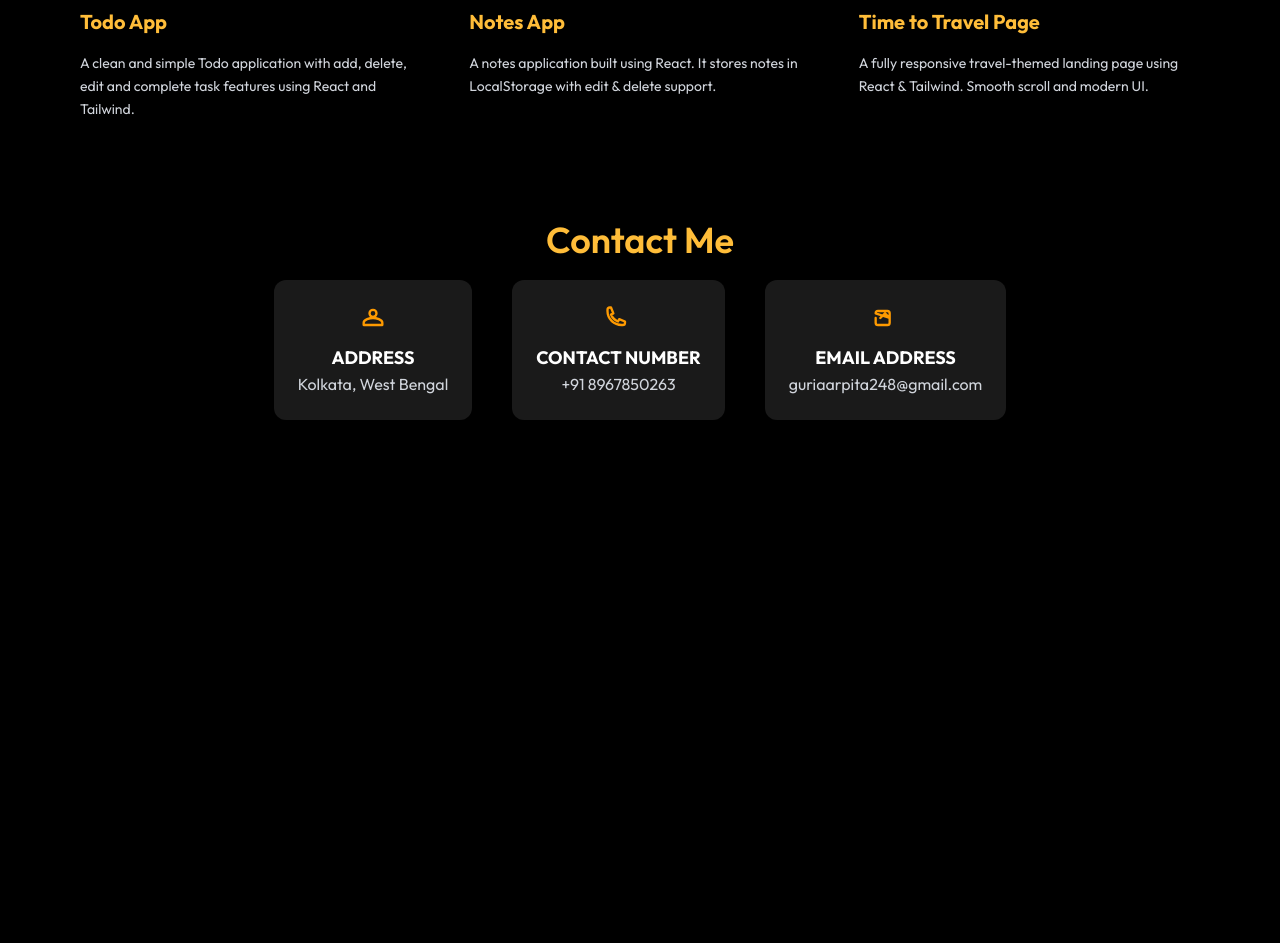
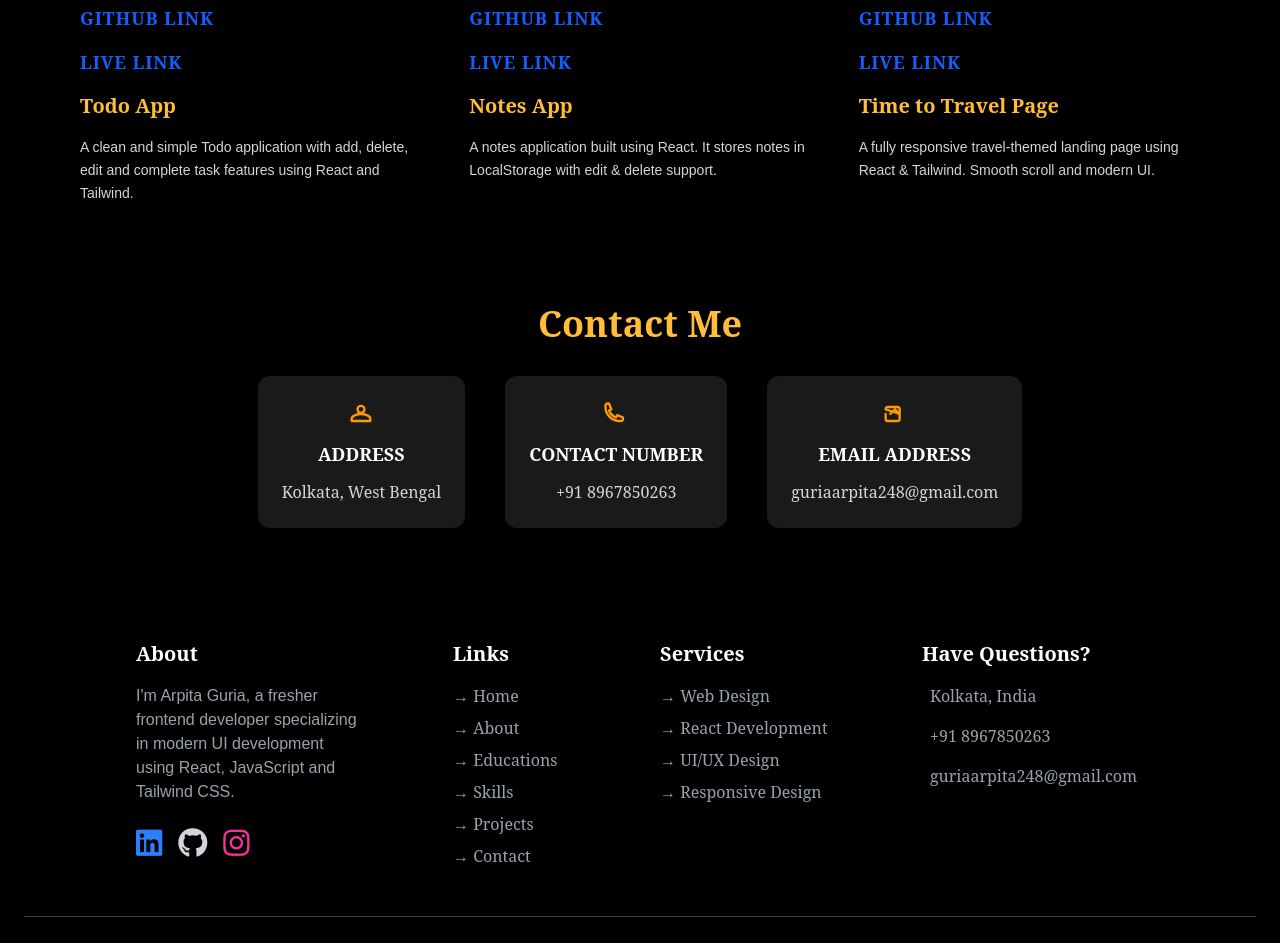
Before and after one commit to guriaarpita25/Portfolio-website, a React (Vite) app: page / in a window 1280 px wide. Shown: the part 2980-3923 px from the top of the page. Before the commit the page ends 3460 px from the top, so only its background shows below. Built offline with nearby package versions, Linux system fonts and the light colour scheme.

Commit message:
code updated

```diff
--- a/index.html
+++ b/index.html
@@ -9,7 +9,7 @@
   <link rel="preconnect" href="https://fonts.googleapis.com">
   <link rel="preconnect" href="https://fonts.gstatic.com" crossorigin>
   <link rel="stylesheet" href="https://cdnjs.cloudflare.com/ajax/libs/font-awesome/6.5.0/css/all.min.css" />
-  <link href="https://fonts.googleapis.com/css2?family=Outfit:wght@100..900&display=swap" rel="stylesheet">
+
 </head>
 
 <body>
--- a/src/Components/About.jsx
+++ b/src/Components/About.jsx
@@ -19,7 +19,7 @@ const About = () => {
                     </div>
 
                     <div className="max-w-xl">
-                        <p className="text-lg md:text-xl">
+                        <p className="text-lg md:text-xl font-[Oswald,sans-serif]">
                             I'm <span className="text-[#ffbd39] font-semibold">Arpita Guria</span>, a web developer
                             specializing in building modern UI using
                             React.js, JavaScript, HTML, CSS, and Tailwind CSS.
--- a/src/Components/Contact.jsx
+++ b/src/Components/Contact.jsx
@@ -1,16 +1,15 @@
-
-import React from 'react'
+import React from "react";
 
 const Contact = () => {
   return (
-        <div className="mt-5" id='contact'>
-            <h2 className="text-[#ffbd39] text-4xl font-semibold text-center mb-5">
+    <>
+
+      <div id="contact" className="mt-5">
+        <h2 className="text-[#ffbd39] text-4xl font-semibold text-center mb-8">
           Contact Me
         </h2>
 
-            <div className="flex flex-col md:flex-row justify-center items-center gap-10 mb-[60px]">
-
-
+        <div className="flex flex-col md:flex-row justify-center items-center gap-10 mb-20">
 
           <div className="flex flex-col items-center gap-3 bg-[#1a1a1a] p-6 rounded-xl shadow-lg hover:shadow-amber-500/30 transition">
             <svg
@@ -27,10 +26,8 @@ const Contact = () => {
                 d="M12 11c1.656 0 3-1.343 3-3s-1.344-3-3-3-3 1.343-3 3 1.344 3 3 3zm0 1c-2.667 0-8 1.333-8 4v2h16v-2c0-2.667-5.333-4-8-4z"
               />
             </svg>
-                    <div className="text-center">
             <h3 className="font-bold text-lg uppercase">Address</h3>
             <p className="text-gray-300">Kolkata, West Bengal</p>
-                    </div>
           </div>
 
 
@@ -49,11 +46,8 @@ const Contact = () => {
                 d="M3 5a2 2 0 012-2h1l2 5-2 1a11 11 0 006 6l1-2 5 2v1a2 2 0 01-2 2h-1c-6.627 0-12-5.373-12-12V5z"
               />
             </svg>
-
-                    <div className="text-center">
             <h3 className="font-bold text-lg uppercase">Contact Number</h3>
             <p className="text-gray-300">+91 8967850263</p>
-                    </div>
           </div>
 
 
@@ -72,16 +66,85 @@ const Contact = () => {
                 d="M16 12l-4-4-4 4m8 0v4a2 2 0 01-2 2H6a2 2 0 01-2-2v-4m0-4a2 2 0 012-2h8a2 2 0 012 2v4z"
               />
             </svg>
-
-                    <div className="text-center">
             <h3 className="font-bold text-lg uppercase">Email Address</h3>
             <p className="text-gray-300">guriaarpita248@gmail.com</p>
           </div>
         </div>
+      </div>
 
+     <footer className="bg-black text-gray-300 py-8 px-6">
+  <div className="max-w-5xl mx-auto grid grid-cols-1 sm:grid-cols-2 lg:grid-cols-4 gap-10 px-2">
+
+    <div>
+      <h3 className="text-xl font-semibold text-white mb-4">About</h3>
+      <p className="text-gray-400 leading-6 font-[Oswald,sans-serif]">
+        I'm Arpita Guria, a fresher frontend developer specializing in modern UI development using React, JavaScript and Tailwind CSS.
+      </p>
+
+      <div className="flex gap-4 mt-6">
+        <a href="https://www.linkedin.com/in/arpita-guria-003467395/" target="_blank" className="hover:scale-110 transition">
+          <i className="fa-brands fa-linkedin text-3xl text-blue-500"></i>
+        </a>
+
+        <a href="https://github.com/guriaarpita25" target="_blank" className="hover:scale-110 transition">
+          <i className="fa-brands fa-github text-3xl hover:text-gray-400"></i>
+        </a>
+
+        <a href="#" target="_blank" className="hover:scale-110 transition">
+          <i className="fa-brands fa-instagram text-3xl text-pink-500"></i>
+        </a>
       </div>
     </div>
-    )
-}
 
-export default Contact
+    <div>
+      <h3 className="text-xl font-semibold text-white mb-4 ml-[55px]">Links</h3>
+      <ul className="space-y-2 text-gray-400 ml-[55px]">
+        <li className="hover:text-[#ffbd39] cursor-pointer">→ Home</li>
+        <li className="hover:text-[#ffbd39] cursor-pointer">→ About</li>
+        <li className="hover:text-[#ffbd39] cursor-pointer">→ Educations</li>
+        <li className="hover:text-[#ffbd39] cursor-pointer">→ Skills</li>
+        <li className="hover:text-[#ffbd39] cursor-pointer">→ Projects</li>
+        <li className="hover:text-[#ffbd39] cursor-pointer">→ Contact</li>
+      </ul>
+    </div>
+
+    <div>
+      <h3 className="text-xl font-semibold text-white mb-4">Services</h3>
+      <ul className="space-y-2 text-gray-400">
+        <li className="hover:text-[#ffbd39] cursor-pointer">→ Web Design</li>
+        <li className="hover:text-[#ffbd39] cursor-pointer">→ React Development</li>
+        <li className="hover:text-[#ffbd39] cursor-pointer">→ UI/UX Design</li>
+        <li className="hover:text-[#ffbd39] cursor-pointer">→ Responsive Design</li>
+      </ul>
+    </div>
+
+    <div>
+      <h3 className="text-xl font-semibold text-white mb-4">Have Questions?</h3>
+
+      <div className="space-y-4 text-gray-400">
+        <p className="flex items-center gap-2">
+          <i className="ri-map-pin-fill text-[#ffbd39]"></i>
+          Kolkata, India
+        </p>
+        <p className="flex items-center gap-2">
+          <i className="ri-phone-fill text-[#ffbd39]"></i>
+          +91 8967850263
+        </p>
+        <p className="flex items-center gap-2">
+          <i className="ri-mail-fill text-[#ffbd39]"></i>
+          guriaarpita248@gmail.com
+        </p>
+      </div>
+    </div>
+  </div>
+
+  <div className="text-center text-gray-500 mt-12 border-t border-gray-700 pt-6 text-sm">
+    © {new Date().getFullYear()} Arpita Guria — All Rights Reserved.
+  </div>
+</footer>
+
+    </>
+  );
+};
+
+export default Contact;
--- a/src/Components/Education.jsx
+++ b/src/Components/Education.jsx
@@ -52,7 +52,7 @@ const Education = () => {
               {edu.institution}
             </p>
 
-            <p className="text-gray-300 mt-4 leading-relaxed">
+            <p className="text-gray-300 mt-4 leading-relaxed font-[Oswald,sans-serif]">
               {edu.description}
             </p>
           </div>
--- a/src/Components/Projects.jsx
+++ b/src/Components/Projects.jsx
@@ -5,9 +5,10 @@ const Projects = () => {
   const projects = [
     {
       title: "Todo App",
-      image: "/projects/todo.png", // place in public/projects/
+      image: "/projects/todo.png",
       desc: "A clean and simple Todo application with add, delete, edit and complete task features using React and Tailwind.",
       github: "https://github.com/guriaarpita25/Todo-app-new",
+      Netlify: "https://todo-app-arpita.netlify.app/"
     },
 
     {
@@ -15,6 +16,7 @@ const Projects = () => {
       image: "/projects/notes.png",
       desc: "A notes application built using React. It stores notes in LocalStorage with edit & delete support.",
       github: "https://github.com/guriaarpita25/Notes-app",
+      Netlify: "https://notes-app-arpita.netlify.app/"
     },
 
     {
@@ -22,6 +24,7 @@ const Projects = () => {
       image: "/projects/travel.png",
       desc: "A fully responsive travel-themed landing page using React & Tailwind. Smooth scroll and modern UI.",
       github: "https://github.com/guriaarpita25/Time-to-travel-page",
+      Netlify: "https://steady-choux-31b316.netlify.app/"
     },
   ];
 
@@ -30,35 +33,41 @@ const Projects = () => {
       <h2 className="text-center text-4xl font-bold tracking-wide mb-6 text-[#ffbd39]">
         My Projects
       </h2>
-      <p className="text-center text-xl font-bold mb-20 ">"Explore my portfolio of projects, where I apply my expertise in web <br />
+      <p className="text-center text-xl font-bold mb-20 font-[Oswald,sans-serif]">"Explore my portfolio of projects, where I apply my expertise in web <br />
         development, UI/UX design, and Android development to build innovative and <br />
         impactful digital solutions."</p>
       <div className="grid grid-cols-1 lg:grid-cols-3  gap-12 px-6 md:px-20">
         {projects.map((p, idx) => (
           <div key={idx} className="flex flex-col gap-4">
 
-            {/* Project Image */}
+
             <img
               src={p.image}
-           className="w-full h-[400px] rounded-lg shadow-lg "
+              className="w-full h-[400px] rounded-lg shadow-lg "
               alt={p.title}
             />
 
-            {/* Link Row */}
-            <div className="flex gap-5 text-xs font-semibold tracking-wider text-gray-400 uppercase">
-              <span>{p.date}</span>
+
+            <div className="flex gap-5 text-lg font-semibold tracking-wider text-blue-600 uppercase">
+
               <a href={p.github} target="_blank" className="hover:text-[#ffbd39]">
                 GitHub Link
               </a>
             </div>
+            <div className="flex gap-5 text-lg font-semibold tracking-wider text-blue-600 uppercase">
 
-            {/* Title */}
+              <a href={p.Netlify} target="_blank" className="hover:text-[#ffbd39]">
+                Live Link
+              </a>
+            </div>
+
+
             <h3 className="text-xl font-bold text-[#ffbd39]">
               {p.title}
             </h3>
 
-            {/* Description */}
-            <p className="text-gray-300 text-sm leading-relaxed">
+
+            <p className="text-gray-300 text-sm leading-relaxed font-[Oswald,sans-serif]">
               {p.desc}
             </p>
 
--- a/src/Hero/Home.jsx
+++ b/src/Hero/Home.jsx
@@ -22,7 +22,7 @@ const Home = () => {
                 </h1>
 
 
-                <p className="text-base md:text-xl  text-gray-200 max-w-2xl">
+                <p className="text-base md:text-xl  text-gray-200 max-w-2xl font-[Oswald,sans-serif]">
                     I build clean, responsive, and user-friendly web interfaces using HTML, CSS,
                     JavaScript, and React. I love turning ideas into real, interactive experiences.
                 </p>
--- a/src/index.css
+++ b/src/index.css
@@ -2,5 +2,7 @@
 body{
   background-color: black;
   color: white;
-    font-family: "Outfit", sans-serif;
+      font-family: "Noto Serif", serif;
 }
+@import url('https://fonts.googleapis.com/css2?family=Barlow+Condensed:ital,wght@0,100;0,200;0,300;0,400;0,500;0,600;0,700;0,800;0,900;1,100;1,200;1,300;1,400;1,500;1,600;1,700;1,800;1,900&family=Oswald:wght@200..700&family=Outfit:wght@100..900&display=swap');
+@import url('https://fonts.googleapis.com/css2?family=Noto+Serif:ital,wght@0,100..900;1,100..900&display=swap');
```
Also changed, not shown: src/Components/Navbar.jsx (+5 -6 lines). Lines whose indentation alone changed are shown as unchanged.
